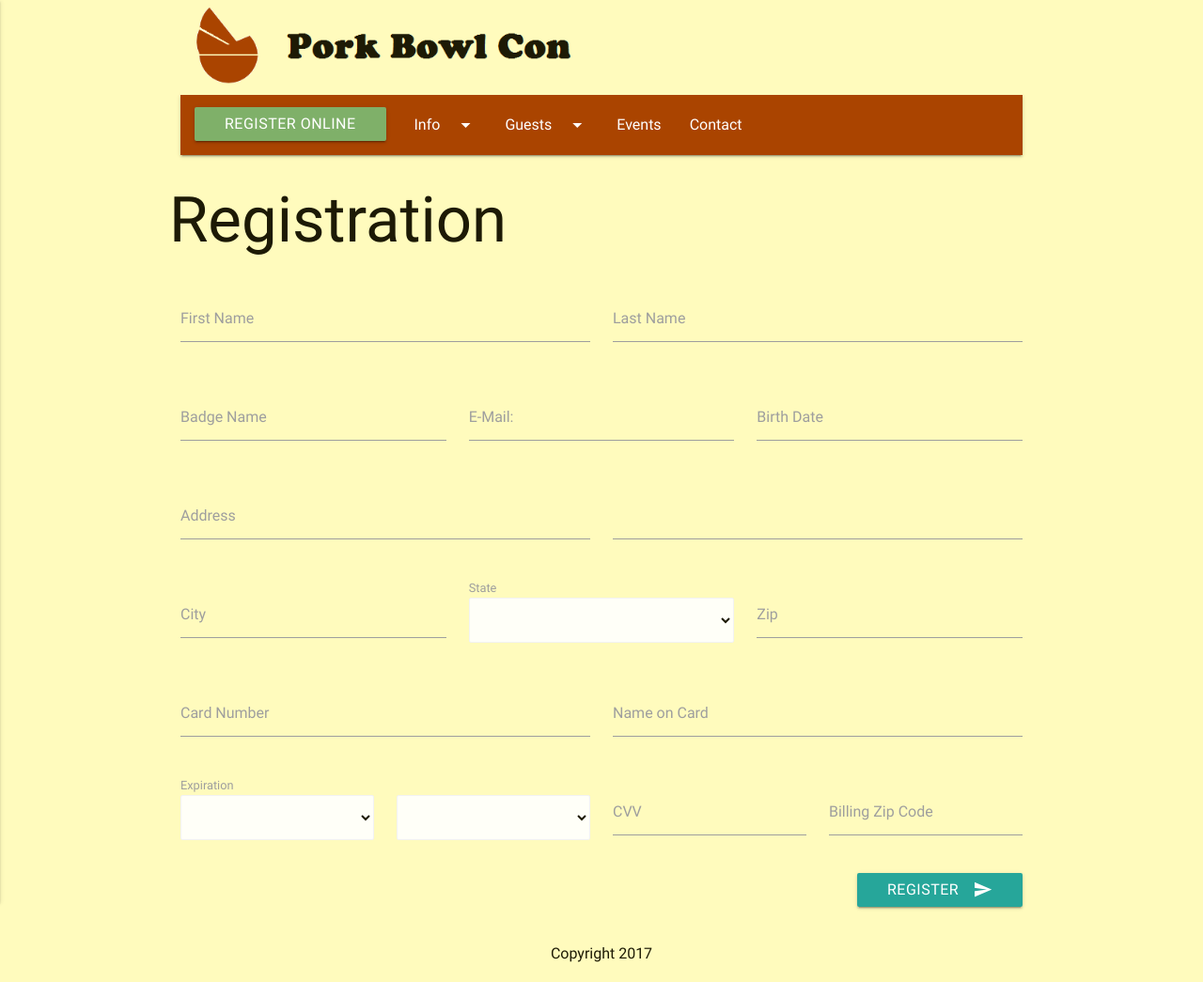
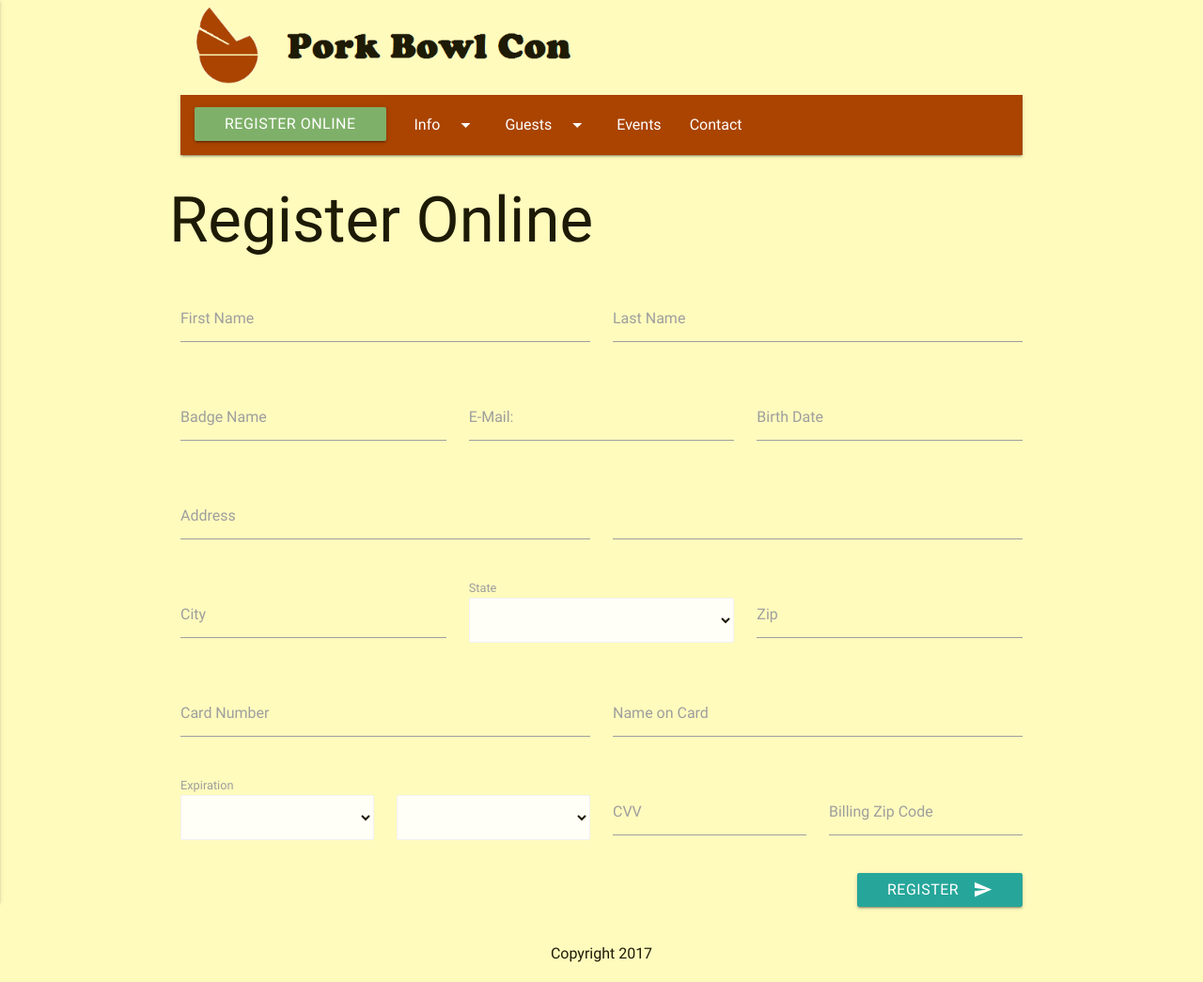
Before and after one commit to fjzusi/Pork-Bowl-Con, a Jekyll site: the page built from registration.html, in a window 1280 px wide. Shown: the whole page at 94% size. Built offline with Jekyll 4.4.1, drawn with Linux system fonts in a browser that asks for light colours.

Commit message:
Fixed register title

```diff
--- a/registration.html
+++ b/registration.html
@@ -3,7 +3,7 @@ title: Registration
 ---
 
 <div class="row">
-	<h1>Registration</h1>
+	<h1>Register Online</h1>
 	<form class="col s12">
 		<div class="row">
 			<div class="input-field col m6 s12">
```
